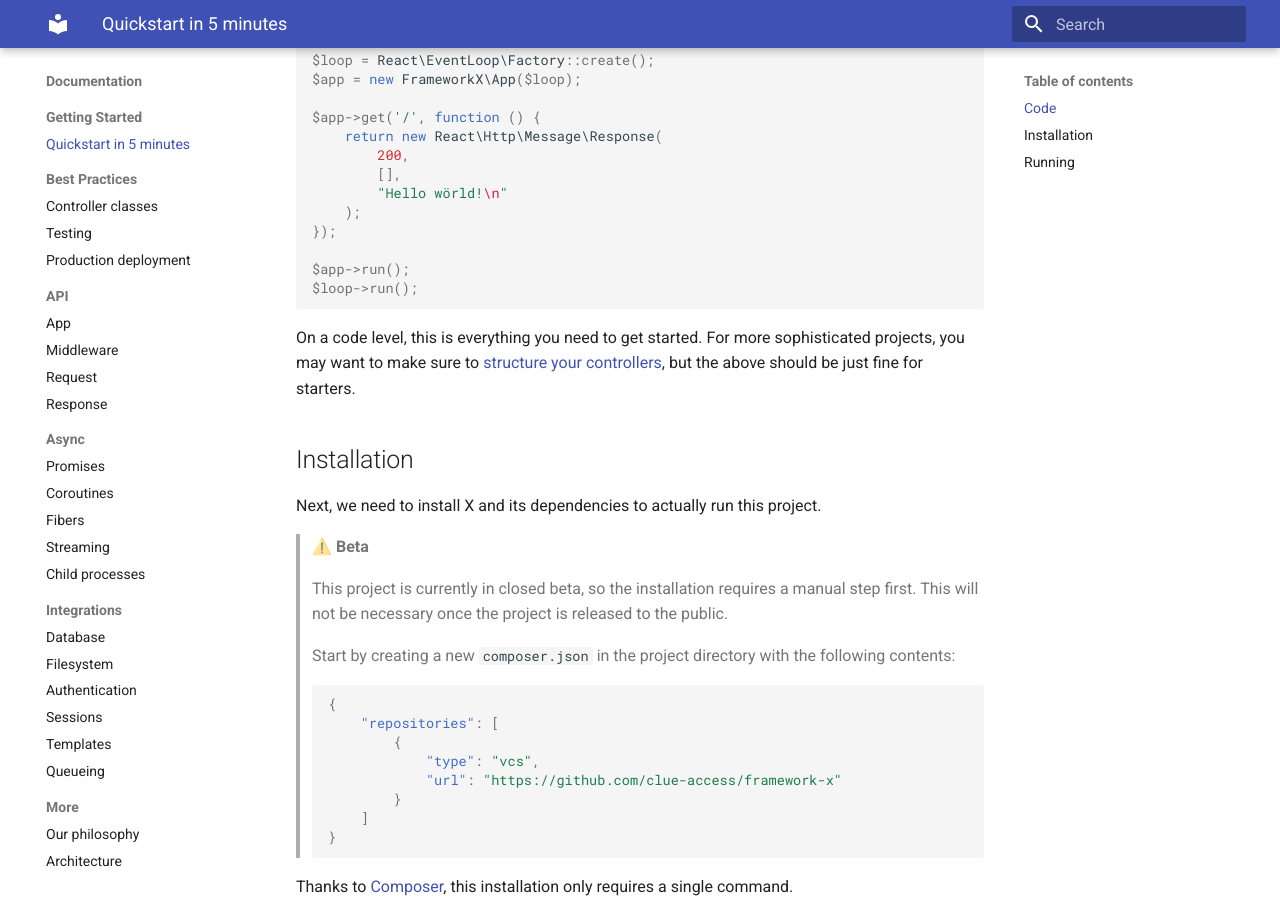
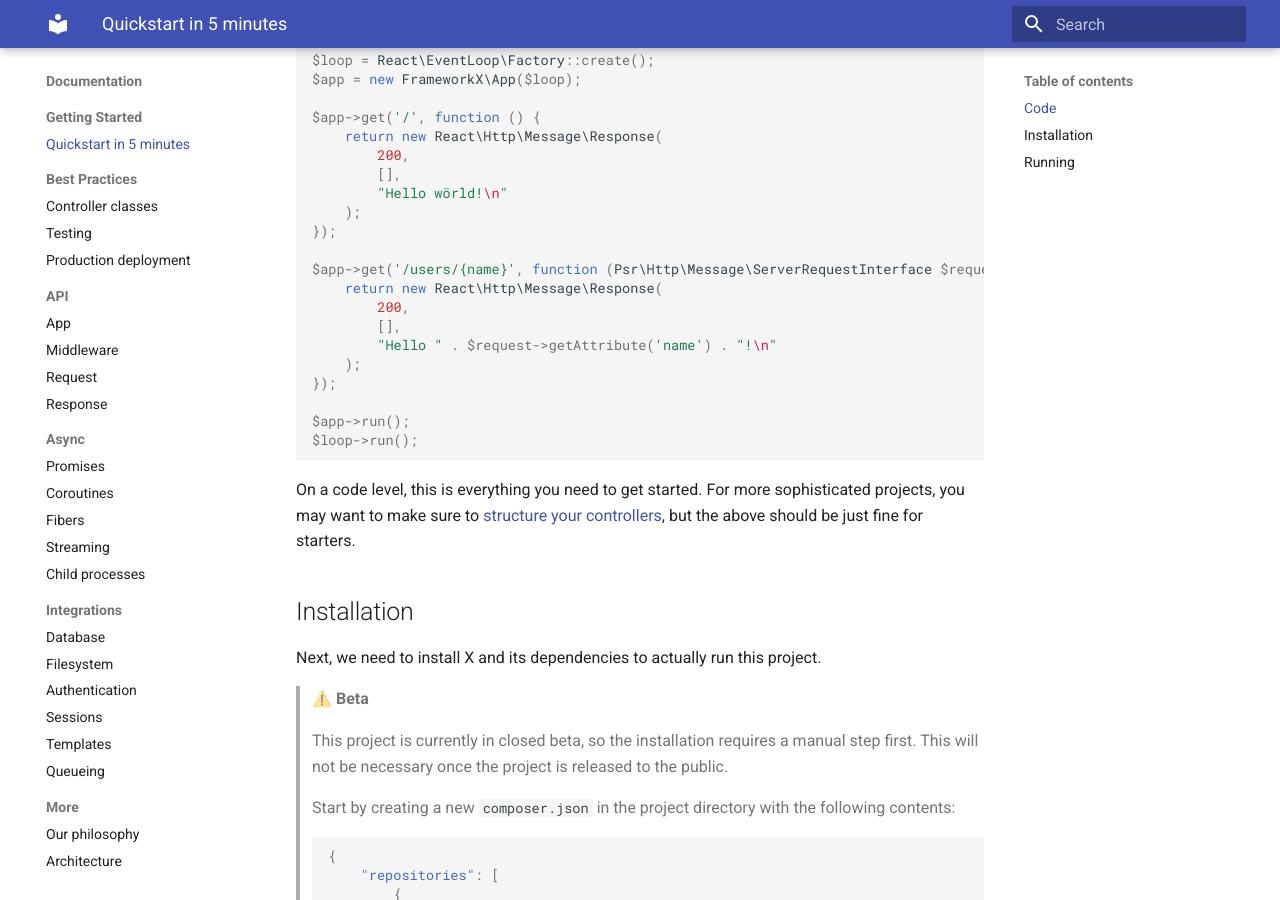
Before and after one commit to clue/framework-x, an MkDocs documentation site: the page built from docs/getting-started/quickstart.md, in a window 1280 px wide and 900 px high, scrolled down 567 px. Built offline with MkDocs 1.6.1 and Material for MkDocs 9.7.7, drawn with Linux system fonts in a browser that asks for light colours.

Commit message:
More consistent quickstart example throughout documentation

```diff
--- a/docs/getting-started/quickstart.md
+++ b/docs/getting-started/quickstart.md
@@ -30,6 +30,14 @@ $app->get('/', function () {
         200,
         [],
         "Hello wörld!\n"
+    );
+});
+
+$app->get('/users/{name}', function (Psr\Http\Message\ServerRequestInterface $request) {
+    return new React\Http\Message\Response(
+        200,
+        [],
+        "Hello " . $request->getAttribute('name') . "!\n"
     );
 });
 
```
Also changed, not shown: README.md (+34 -25 lines).
